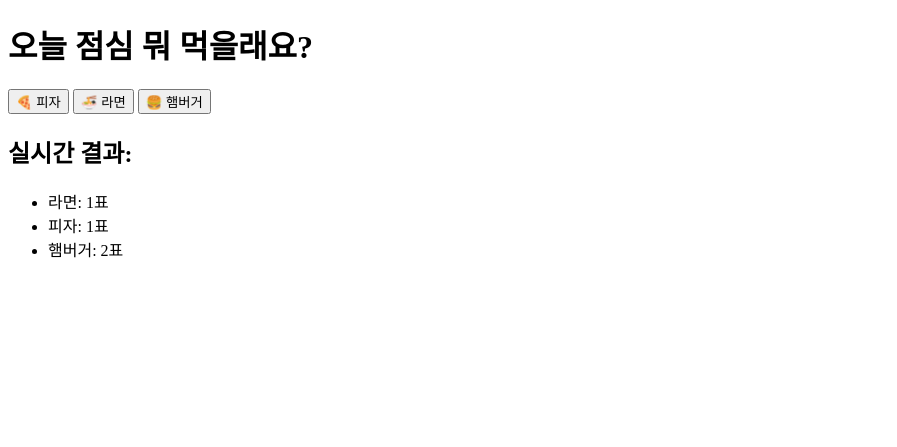
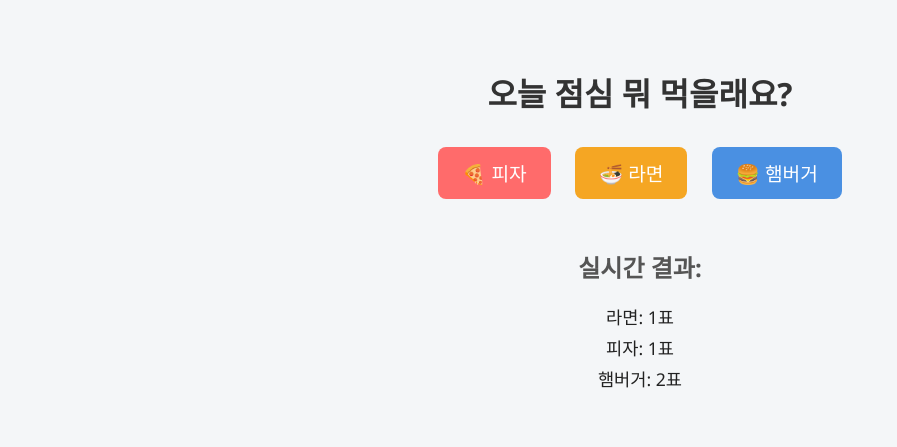
Before and after one commit to eunseojang/cloud_computing, a Flask app: page / in a window 1280 px wide. Shown: the top 447 px of the page, without its empty margins (0-897 px from the left). Run offline with Flask 3, Linux system fonts and the light colour scheme; data comes from the database, SQL or seed files in the repository.

Commit message:
html 수정

```diff
--- a/vote_app/templates/index.html
+++ b/vote_app/templates/index.html
@@ -1,7 +1,65 @@
 <!DOCTYPE html>
 <html>
   <head>
+    <meta charset="UTF-8" />
     <title>점심 투표</title>
+    <style>
+      body {
+        font-family: "Segoe UI", Tahoma, Geneva, Verdana, sans-serif;
+        text-align: center;
+        background-color: #f4f6f8;
+        padding: 40px;
+      }
+
+      h1 {
+        color: #333;
+      }
+
+      form button {
+        font-size: 1.2em;
+        padding: 12px 24px;
+        margin: 10px;
+        border: none;
+        border-radius: 8px;
+        cursor: pointer;
+        transition: background-color 0.3s ease;
+      }
+
+      button[value="피자"] {
+        background-color: #ff6b6b;
+        color: white;
+      }
+
+      button[value="라면"] {
+        background-color: #f5a623;
+        color: white;
+      }
+
+      button[value="햄버거"] {
+        background-color: #4a90e2;
+        color: white;
+      }
+
+      button:hover {
+        opacity: 0.85;
+      }
+
+      h2 {
+        margin-top: 40px;
+        color: #555;
+      }
+
+      ul {
+        list-style: none;
+        padding: 0;
+        font-size: 1.1em;
+        color: #222;
+      }
+
+      li {
+        margin: 6px 0;
+      }
+    </style>
   </head>
   <body>
     <h1>오늘 점심 뭐 먹을래요?</h1>
```
